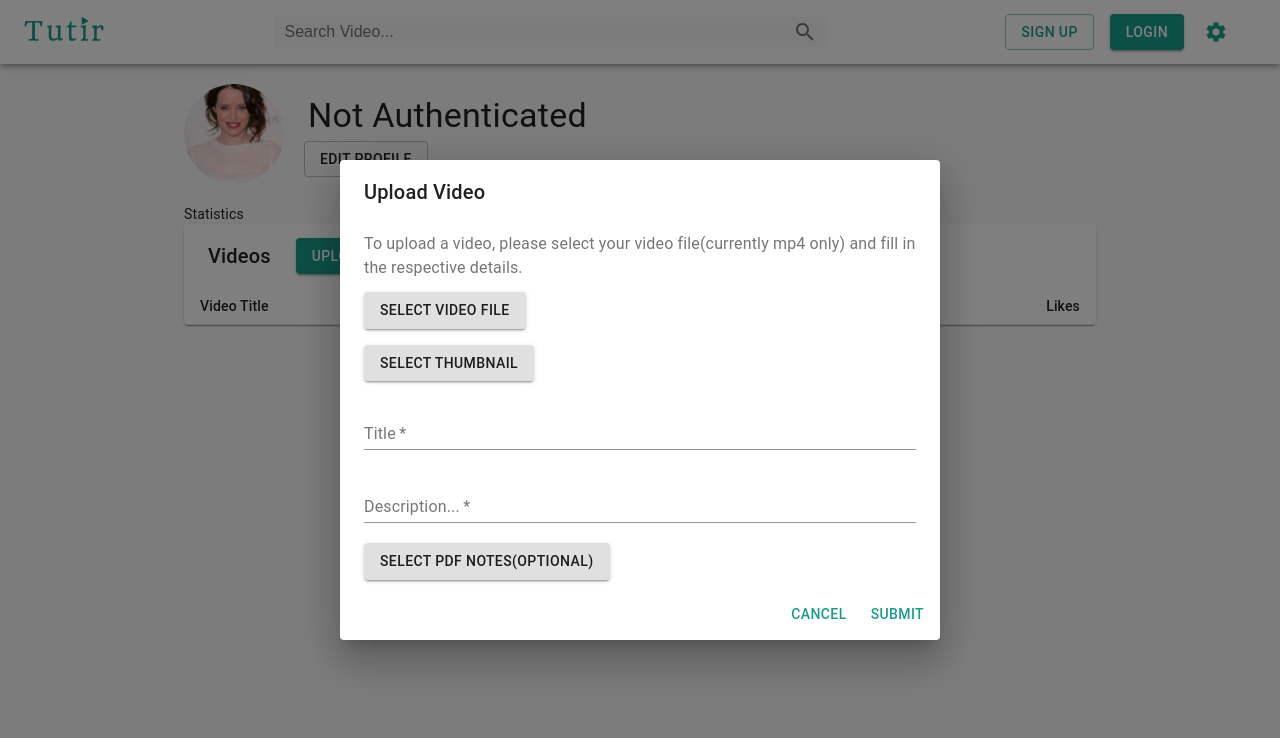
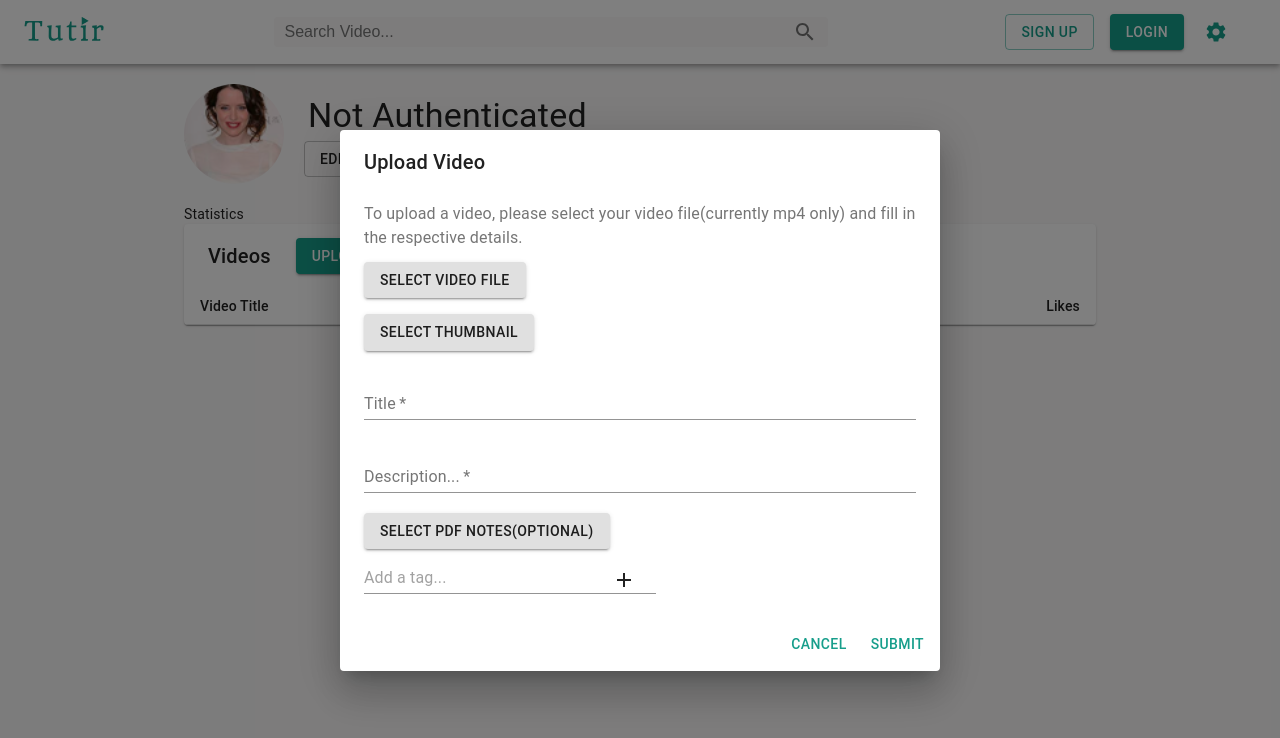
Before and after one commit to markuslim24/Tutir-frontend, a Next.js app: page /profile in a window 1280 px wide. Both pictures are taken after a click on the button "UPLOAD VIDEO". Shown: the top 738 px of the page. Built offline with nearby package versions, Linux system fonts and the light colour scheme.

Commit message:
added tag uploading function

```diff
--- a/components/UploadVideoDialog.tsx
+++ b/components/UploadVideoDialog.tsx
@@ -12,7 +12,13 @@ import {
   DialogTitle,
   TextField,
   Typography,
+  Chip,
+  Input,
+  InputAdornment,
+  IconButton,
 } from "@material-ui/core";
+
+import AddIcon from "@material-ui/icons/Add";
 import Alerts from "../components/Alerts";
 
 const UploadVideoDialog = ({ openForm, handleUploadClose }: any) => {
@@ -21,6 +27,8 @@ const UploadVideoDialog = ({ openForm, handleUploadClose }: any) => {
   const [description, setDescription] = useState("");
   const [notes, setNotes] = useState([]);
   const [thumbnail, setThumbnail] = useState(null);
+  const [tags, setTags] = useState([]);
+  const [tagField, setTagField] = useState("");
 
   const [isAlert, setIsAlert] = useState(false);
   const [alertMessage, setAlertMessage] = useState("");
@@ -37,6 +45,7 @@ const UploadVideoDialog = ({ openForm, handleUploadClose }: any) => {
     setDescription("");
     setNotes([]);
     setThumbnail(null);
+    setTags([]);
   }
 
   function onFileChange(event: any, fileHandler: Function): void {
@@ -54,6 +63,38 @@ const UploadVideoDialog = ({ openForm, handleUploadClose }: any) => {
     }
   }
 
+  const handleTagFieldEnter = () => {
+    if (tagField !== "") {
+      let tmp = tags;
+      let tagToAdd = tagField.toLowerCase();
+      let isDuplicate = false;
+      tmp.forEach((tag) => {
+        if (tag == tagToAdd) {
+          isDuplicate = true;
+        }
+      });
+      if (!isDuplicate) {
+        tmp.push(tagToAdd);
+        setTags(tmp);
+        setTagField("");
+      }
+    }
+  };
+
+  const handleTagFieldKeyPress = (e) => {
+    if (e.keyCode == 13) {
+      handleTagFieldEnter();
+    }
+  };
+
+  const handleTagChipDelete = (index: number) => {
+    let tmp = tags;
+    if (index > -1) {
+      tmp.splice(index, 1);
+    }
+    setTags([...tmp]);
+  };
+
   async function handleSubmit() {
     const formData = new FormData();
     formData.append("title", title);
@@ -63,7 +104,9 @@ const UploadVideoDialog = ({ openForm, handleUploadClose }: any) => {
     notes.forEach((note) => {
       formData.append("notes", note);
     });
-    formData.append("tags", "test2");
+    tags.forEach((tag) => {
+      formData.append("tags", tag);
+    });
 
     try {
       let res = await client.post("/video/upload", formData);
@@ -101,7 +144,9 @@ const UploadVideoDialog = ({ openForm, handleUploadClose }: any) => {
               accept="video/mp4"
             />
           </Button>
-          {videoFile ? videoFile.name : ""}
+          <Typography display="inline" style={{ marginLeft: "1rem" }}>
+            {videoFile ? videoFile.name : ""}
+          </Typography>
         </DialogContent>
         <DialogContent>
           <Button variant="contained" component="label">
@@ -113,7 +158,9 @@ const UploadVideoDialog = ({ openForm, handleUploadClose }: any) => {
               accept="image/jpeg, image/png"
             />
           </Button>
-          {thumbnail ? thumbnail.name : ""}
+          <Typography display="inline" style={{ marginLeft: "1rem" }}>
+            {thumbnail ? thumbnail.name : ""}
+          </Typography>
         </DialogContent>
         <DialogContent>
           <TextField
@@ -149,7 +196,44 @@ const UploadVideoDialog = ({ openForm, handleUploadClose }: any) => {
             />
           </Button>
           {notes.length > 0
-            ? notes.map((note) => <h3 key={note.name}>{note.name}</h3>)
+            ? notes.map((note) => (
+                <Typography key={note.name}>{note.name}</Typography>
+              ))
+            : ""}
+        </DialogContent>
+        <DialogContent>
+          <Input
+            required
+            margin="dense"
+            id="tags"
+            placeholder="Add a tag..."
+            type="text"
+            value={tagField}
+            onKeyDown={handleTagFieldKeyPress}
+            onChange={(e) => setTagField(e.target.value)}
+            endAdornment={
+              <InputAdornment position="end">
+                <Button onClick={handleTagFieldEnter}>
+                  <AddIcon />
+                </Button>
+              </InputAdornment>
+            }
+          />
+        </DialogContent>
+        <DialogContent>
+          {" "}
+          {tags.length > 0
+            ? tags.map((tag, index) => (
+                <Chip
+                  style={{
+                    marginRight: "0.5rem",
+                  }}
+                  color="primary"
+                  key={index}
+                  label={tag}
+                  onDelete={() => handleTagChipDelete(index)}
+                />
+              ))
             : ""}
         </DialogContent>
         <Alerts
```
